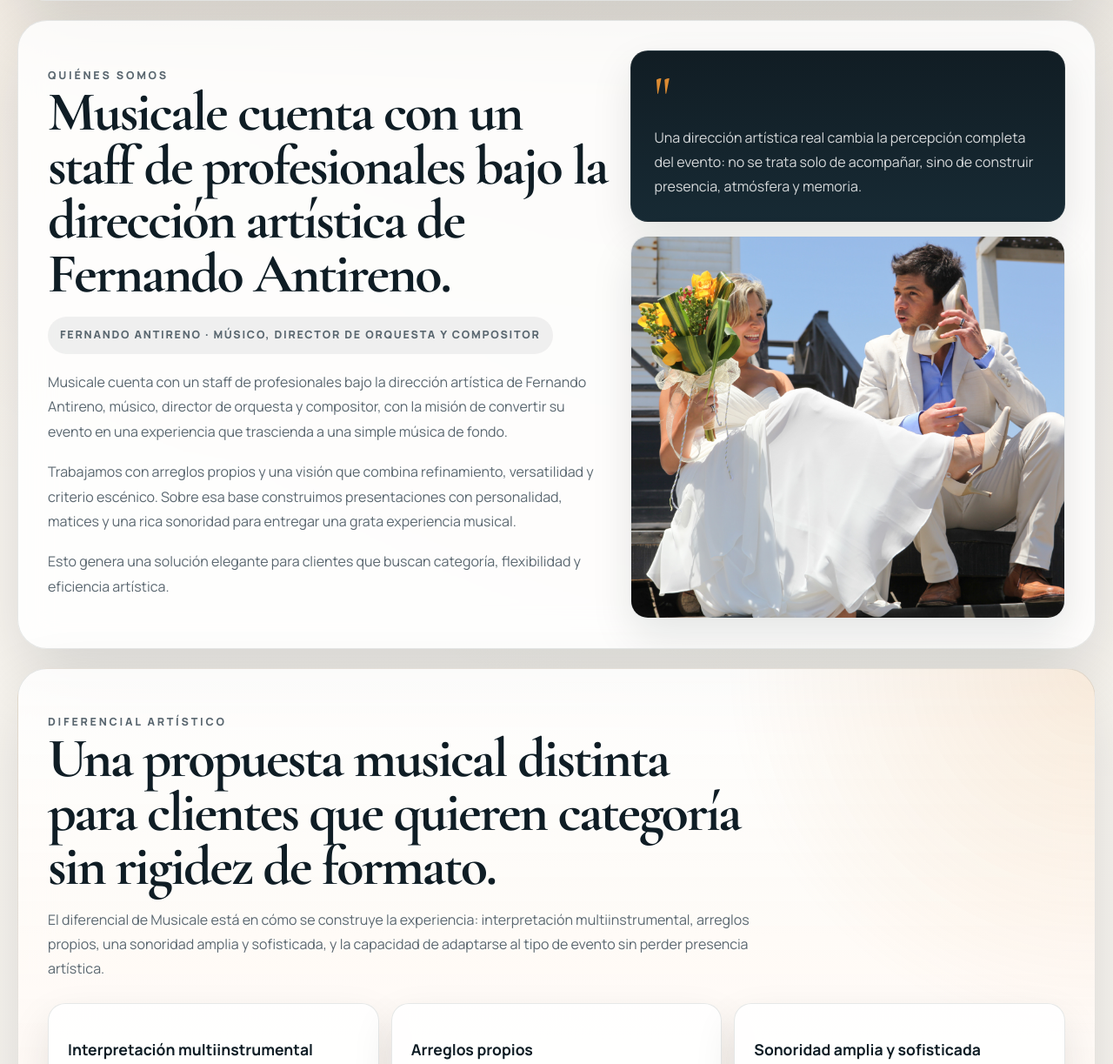
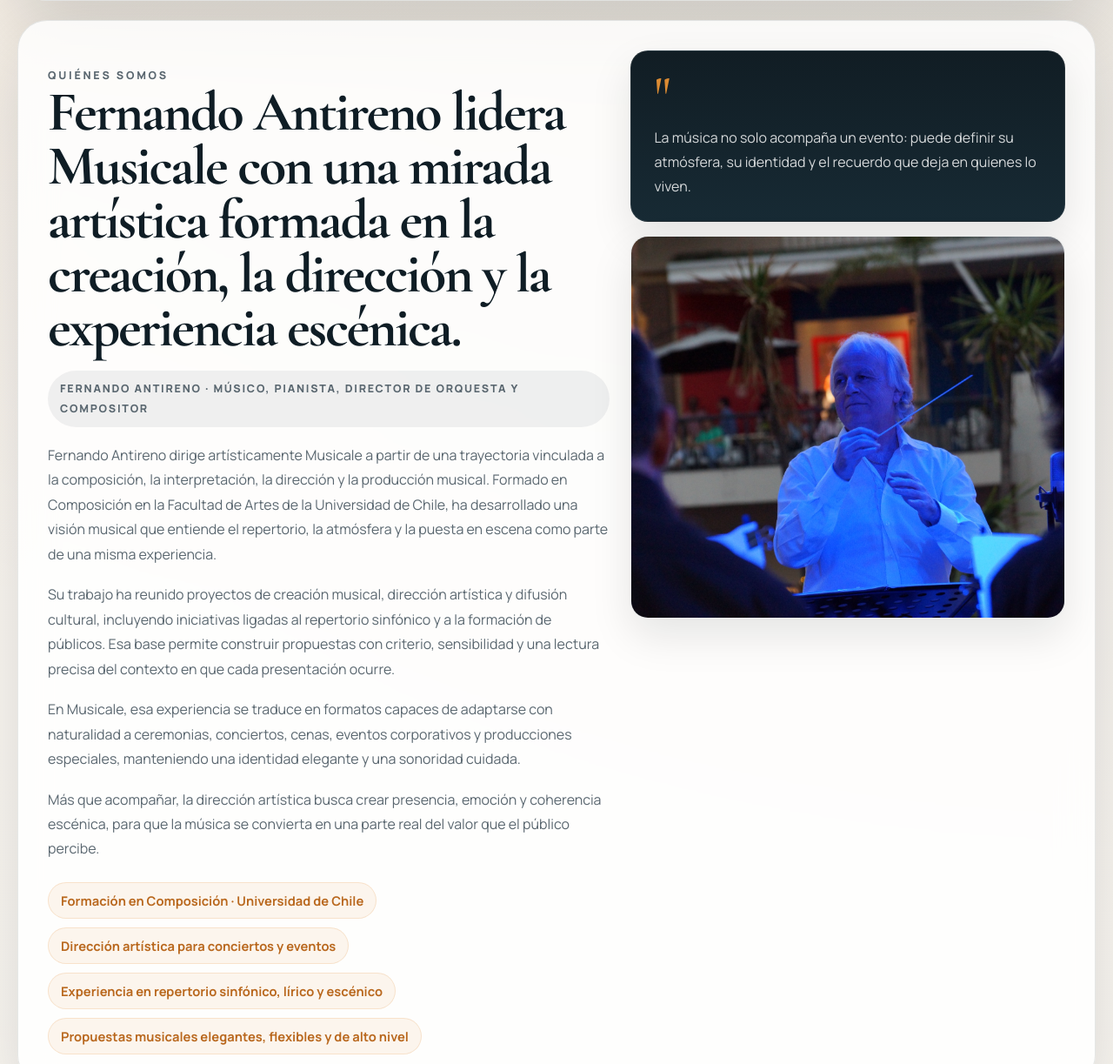
Before and after one commit to antireno11-wq/musicale, a plain HTML site: page index.html in a window 1280 px wide. Shown: the part 2223-3446 px from the top of the page at 87% size. Drawn offline with nearby package versions, Linux system fonts and the light colour scheme.

Commit message:
Add Fernando Antireno profile and project photography

```diff
--- a/index.html
+++ b/index.html
@@ -197,34 +197,47 @@
       <section class="panel section-grid" id="quienes-somos">
         <div class="section-copy" data-reveal>
           <p class="eyebrow">Quiénes somos</p>
-          <h2>Musicale cuenta con un staff de profesionales bajo la dirección artística de Fernando Antireno.</h2>
-          <p class="signature-chip">Fernando Antireno · Músico, director de orquesta y compositor</p>
+          <h2>Fernando Antireno lidera Musicale con una mirada artística formada en la creación, la dirección y la experiencia escénica.</h2>
+          <p class="signature-chip">Fernando Antireno · Músico, pianista, director de orquesta y compositor</p>
           <p>
-            Musicale cuenta con un staff de profesionales bajo la dirección artística de Fernando Antireno, músico, director de
-            orquesta y compositor, con la misión de convertir su evento en una experiencia que trascienda a una simple música de
-            fondo.
+            Fernando Antireno dirige artísticamente Musicale a partir de una trayectoria vinculada a la composición, la
+            interpretación, la dirección y la producción musical. Formado en Composición en la Facultad de Artes de la
+            Universidad de Chile, ha desarrollado una visión musical que entiende el repertorio, la atmósfera y la puesta en
+            escena como parte de una misma experiencia.
           </p>
           <p>
-            Trabajamos con arreglos propios y una visión que combina refinamiento, versatilidad y criterio escénico. Sobre esa
-            base construimos presentaciones con personalidad, matices y una rica sonoridad para entregar una grata experiencia
-            musical.
+            Su trabajo ha reunido proyectos de creación musical, dirección artística y difusión cultural, incluyendo iniciativas
+            ligadas al repertorio sinfónico y a la formación de públicos. Esa base permite construir propuestas con criterio,
+            sensibilidad y una lectura precisa del contexto en que cada presentación ocurre.
           </p>
           <p>
-            Esto genera una solución elegante para clientes que buscan categoría, flexibilidad y eficiencia artística.
+            En Musicale, esa experiencia se traduce en formatos capaces de adaptarse con naturalidad a ceremonias, conciertos,
+            cenas, eventos corporativos y producciones especiales, manteniendo una identidad elegante y una sonoridad cuidada.
           </p>
+          <p>
+            Más que acompañar, la dirección artística busca crear presencia, emoción y coherencia escénica, para que la música
+            se convierta en una parte real del valor que el público percibe.
+          </p>
+
+          <div class="bio-points">
+            <span>Formación en Composición · Universidad de Chile</span>
+            <span>Dirección artística para conciertos y eventos</span>
+            <span>Experiencia en repertorio sinfónico, lírico y escénico</span>
+            <span>Propuestas musicales elegantes, flexibles y de alto nivel</span>
+          </div>
         </div>
 
         <div class="portrait-stack" data-reveal>
           <article class="feature-quote card-dark">
             <p class="quote-mark">"</p>
             <p>
-              Una dirección artística real cambia la percepción completa del evento: no se trata solo de acompañar, sino de
-              construir presencia, atmósfera y memoria.
+              La música no solo acompaña un evento: puede definir su atmósfera, su identidad y el recuerdo que deja en quienes
+              lo viven.
             </p>
           </article>
 
           <div class="portrait-card">
-            <img src="./assets/scene-matrimonios.jpg" alt="Presentación musical de Musicale en un evento elegante" />
+            <img src="./assets/fernando-antireno.jpg" alt="Fernando Antireno dirigiendo una presentación musical" />
           </div>
         </div>
       </section>
@@ -455,23 +468,23 @@
         <!-- Reemplazar estas imágenes por fotografías propias del proyecto cuando se disponga de material original en alta resolución. -->
         <div class="gallery-grid">
           <figure class="gallery-card large" data-reveal>
-            <img src="./assets/scene-matrimonios.jpg" alt="Experiencia musical para matrimonios" />
-            <figcaption>Escenas donde la música define emoción, elegancia y continuidad para momentos irrepetibles.</figcaption>
+            <img src="./assets/zarzuela.jpg" alt="Escena escénica de Musicale con bailarines y puesta artística" />
+            <figcaption>Formatos escénicos donde música, movimiento y puesta en escena construyen una experiencia memorable.</figcaption>
           </figure>
           <figure class="gallery-card" data-reveal>
-            <img src="./assets/scene-corporativo.jpg" alt="Formato musical para eventos corporativos" />
-            <figcaption>Formatos refinados para recepciones, cenas y experiencias de marca con presencia artística real.</figcaption>
+            <img src="./assets/tres-tenores.jpg" alt="Concierto con tenores y acompañamiento orquestal" />
+            <figcaption>Presentaciones líricas y formatos de concierto con dirección artística y repertorio de alto impacto.</figcaption>
           </figure>
           <figure class="gallery-card" data-reveal>
-            <img src="./assets/scene-funerales.jpg" alt="Presentación musical solemne y respetuosa" />
-            <figcaption>Una propuesta de gran delicadeza para contextos que exigen respeto, sensibilidad y sobriedad.</figcaption>
+            <img src="./assets/eventos-1.jpg" alt="Interpretación vocal en escena junto a piano" />
+            <figcaption>Programas elegantes para galas, recitales y eventos que buscan una atmósfera musical con identidad.</figcaption>
           </figure>
         </div>
 
         <div class="video-grid">
           <!-- Reemplazar el siguiente bloque por un video real de presentación cuando exista un enlace definitivo de YouTube o Vimeo. -->
           <article class="video-card" data-reveal>
-            <div class="video-thumb" style="background-image: url('./assets/scene-matrimonios.jpg')">
+            <div class="video-thumb" style="background-image: url('./assets/eventos-2.jpg')">
               <span>Video principal</span>
             </div>
             <h3>Video principal de presentación</h3>
@@ -480,7 +493,7 @@
           </article>
 
           <article class="video-card" data-reveal>
-            <div class="video-thumb" style="background-image: url('./assets/scene-corporativo.jpg')">
+            <div class="video-thumb" style="background-image: url('./assets/eventos-3.jpg')">
               <span>Empresas, hoteles y viñas</span>
             </div>
             <h3>Video para empresas, hoteles o viñas</h3>
--- a/styles.css
+++ b/styles.css
@@ -538,6 +538,24 @@
 .section-copy p {
   margin: 18px 0 0;
   line-height: 1.78;
+}
+
+.bio-points {
+  display: flex;
+  flex-wrap: wrap;
+  gap: 10px;
+  margin-top: 24px;
+}
+
+.bio-points span {
+  display: inline-flex;
+  padding: 10px 14px;
+  border-radius: 999px;
+  background: rgba(220, 139, 51, 0.08);
+  border: 1px solid rgba(220, 139, 51, 0.18);
+  color: var(--brand-accent);
+  font-size: 0.92rem;
+  font-weight: 700;
 }
 
 .portrait-stack {
```
Also changed, not shown: assets/eventos-1.jpg (added), assets/eventos-2.jpg (added), assets/eventos-3.jpg (added), assets/fernando-antireno.jpg (added), assets/tres-tenores.jpg (added), assets/zarzuela.jpg (added).
